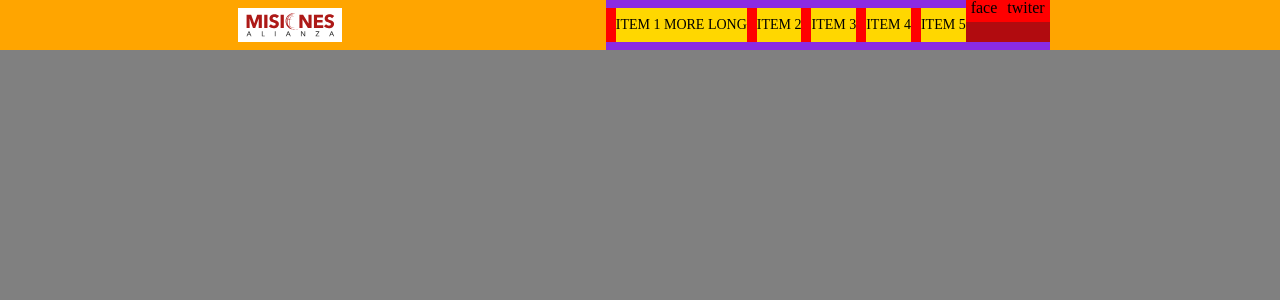
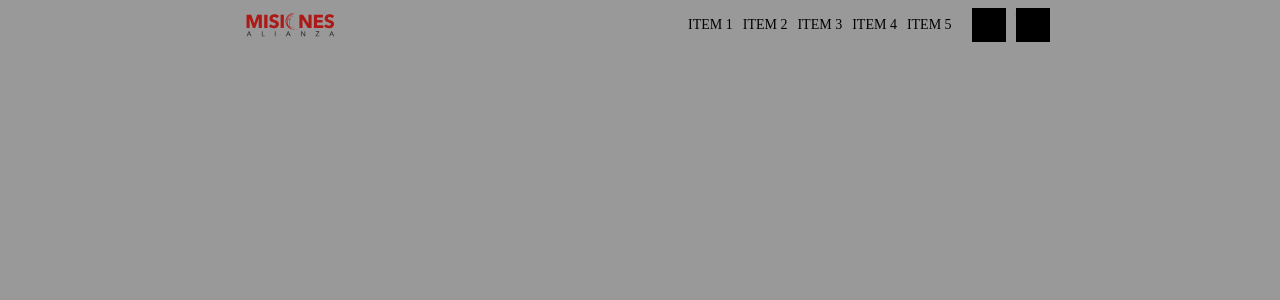
Before and after one commit to diegofer/menuAlianza, an Angular app: page / in a window 1280 px wide. Shown: the top 300 px of the page. Built offline with nearby package versions, Linux system fonts and the light colour scheme.

Commit message:
item funcionando bien en mobile y desktop

```diff
--- a/src/app/app.component.html
+++ b/src/app/app.component.html
@@ -11,7 +11,7 @@
 
         <ul class="items">
             <li>
-                <a href="#home">Item 1 more long</a>
+                <a href="#home">Item 1</a>
             </li>
             <li>
                 <a href="#video">Item 2</a>
@@ -30,7 +30,7 @@
 
         <ul class="social">
             <li><a class="face" href="facebook.com">face</a></li>
-            <li><a class="twiter" href="twiter.com">twiter</a></li>
+            <li><a class="twiter" href="twiter.com">tt</a></li>
         </ul>
 
     </div>
--- a/src/app/app.component.scss
+++ b/src/app/app.component.scss
@@ -3,6 +3,9 @@ $font1: "Helvetica, Arial, sans-serif";
 $menuHeight: 50px;
 $menuPadding: 8px;
 $menuPaddingLR:18%;  //Paddin left and right in Destopk
+
+$socialPhoneSize: 50px;  // widht and height of social icons
+
 $color1: #fff;
 $color2: #b10b0f;
 $colorText: #000;
@@ -25,7 +28,7 @@ ul {
 }
 
 nav {
-    background: orange;
+
     box-sizing: border-box;
     font-family: $font1;
     position: fixed;
@@ -42,13 +45,12 @@ nav {
         background: $color1;
 
         .logo {
-            //background: white;
             margin: auto;
 
             img {
                 display: block;
                 height: $menuHeight - $menuPadding * 2;
-                background: white;
+                //background: white;
             }
         }
 
@@ -76,13 +78,11 @@ nav {
         &.active { top: 0; }
 
         ul.items {
-            //background: deepskyblue;
             text-transform: uppercase;
             padding: 10% 0 20% 0;
-            //padding: 10vw 0 20vw 0;
+            padding: 10vw 0 20vw 0;
 
             li {
-                background: gold;
                 margin-bottom: 5px;
                 height: 10vw;
                 line-height: 10vw;
@@ -113,18 +113,20 @@ nav {
         ul.social {
             flex: 1;
             background: $color2;
-            text-align: center;
+
+            display: flex;
+            justify-content: center;
 
             li {
-                display: inline-block;
-                background: red;
-                padding: 5px;
+                height: $socialPhoneSize;
                 transform: translateY(-50%);
+                margin-left: 10px;
 
                 a{
                     display: block;
-                    width: 100%;
-                    height: 100%;
+                    background: black;
+                    width: $socialPhoneSize;
+                    height: $socialPhoneSize;
                 }
 
             }
@@ -147,7 +149,7 @@ nav {
 
         .collapse {
             margin-left: auto;
-            background-color:blueviolet;
+            background: none;
             flex-direction: row;
             justify-content: flex-end;
 
@@ -159,13 +161,13 @@ nav {
             padding: $menuPadding 0;
 
             ul.items {
-                background: red;
+                //background: red;
                 flex: initial;
                 display: flex;
                 padding: 0;
 
                  li {
-                     margin-left: 10px;
+                    margin-left: 10px;
                     margin-bottom: 0;
                     height: initial;
                     line-height: initial;
@@ -187,6 +189,7 @@ nav {
             }
 
             ul.social {
+                background: none;
                 flex: initial;
                 position: initial;
                 width: initial;
@@ -194,32 +197,21 @@ nav {
                 padding-top: initial;
                 flex: 1;
             }
+
+            ul.social {
+                margin-left: 10px;
+                li {
+                    transform: initial;
+                    height: initial;
+
+                    a{
+                        display: block;
+                        width: $menuHeight - $menuPadding * 2;
+                        height: $menuHeight - $menuPadding * 2;
+                    }
+
+                }
+            }
         }
     }
 }
-
-
-/* Custom, iPhone Retina */
-@media only screen and (min-width : 320px) {
-
-}
-
-/* Extra Small Devices, Phones */
-@media only screen and (min-width : 480px) {
-
-}
-
-/* Small Devices, Tablets */
-@media only screen and (min-width : 768px) {
-
-}
-
-/* Medium Devices, Desktops */
-@media only screen and (min-width : 992px) {
-
-}
-
-/* Large Devices, Wide Screens */
-@media only screen and (min-width : 1200px) {
-
-}
--- a/src/styles.scss
+++ b/src/styles.scss
@@ -1,5 +1,5 @@
 /* You can add global styles to this file, and also import other style files */
 body {
-    background: gray;
+    background: #999;
     margin: 0;
 }
```
Also changed, not shown: src/assets/menuAlianza/face.svg (added).
